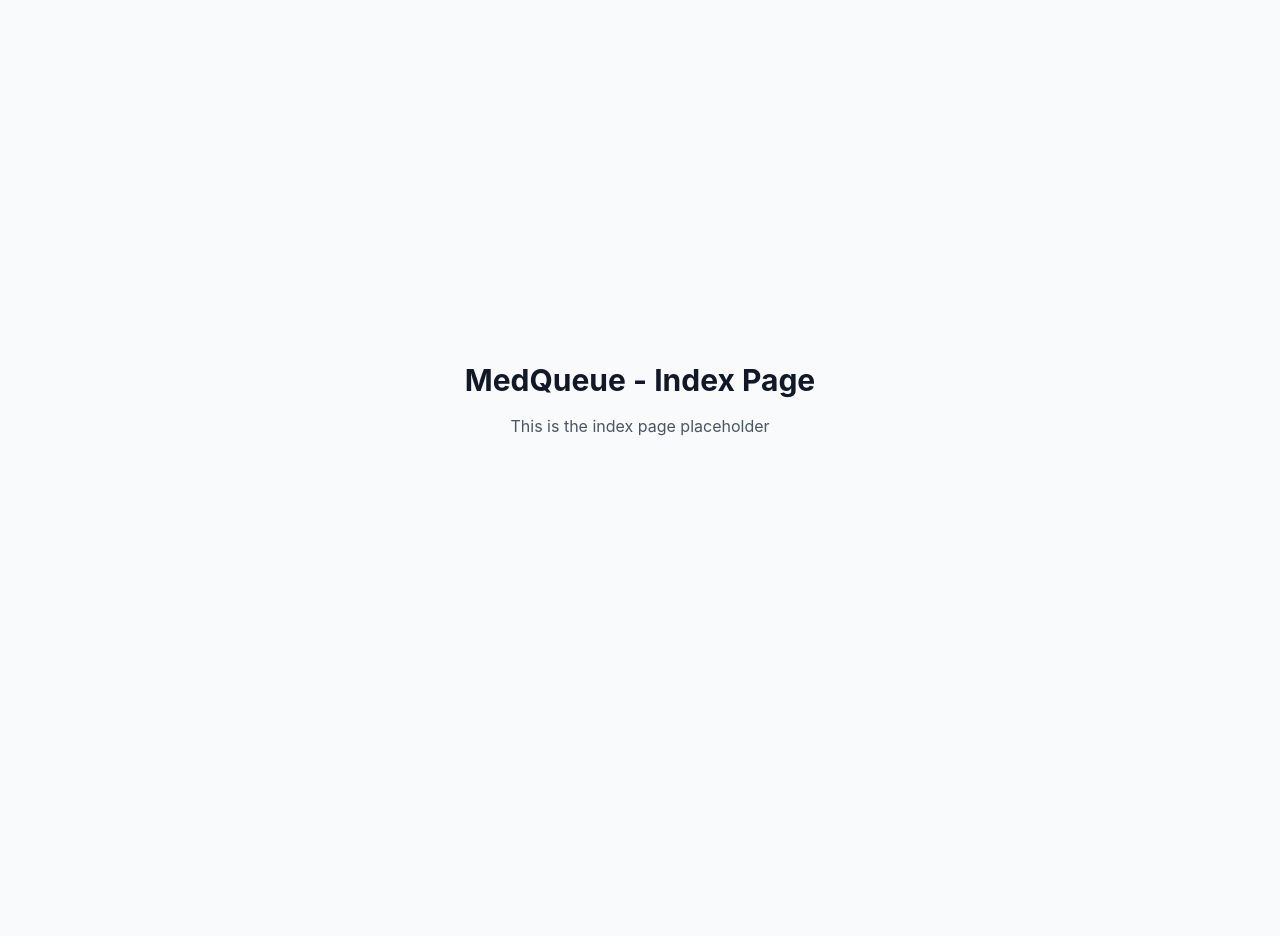
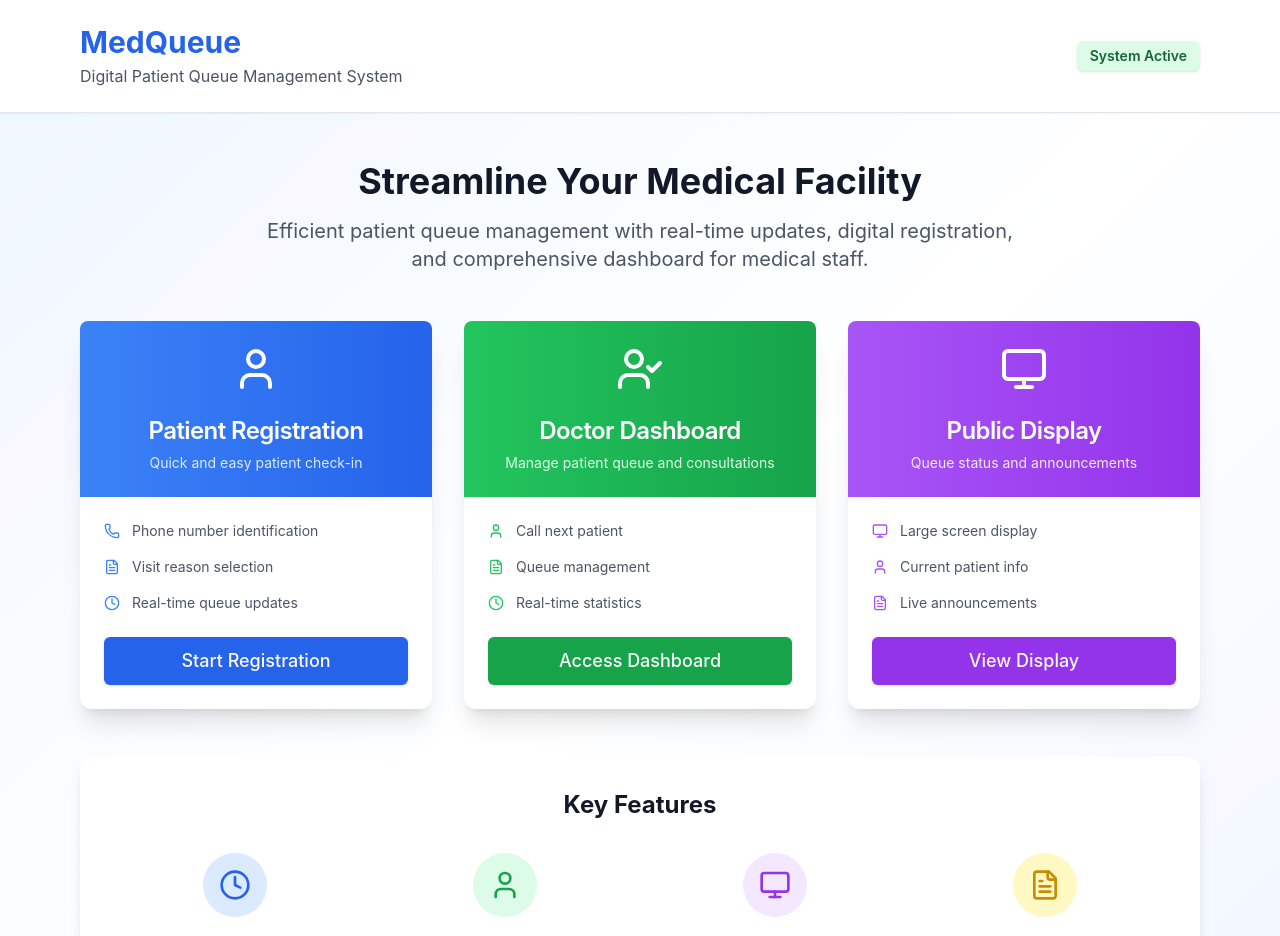
Before and after one commit to hasby-umutoniwabo/medqueue-patient-flow, a React (Vite) app: page /index in a window 1280 px wide. Shown: the top 936 px of the page. Before the commit the page ends 800 px from the top, so only its background shows below. Built offline with nearby package versions, Linux system fonts and the light colour scheme.

Commit message:
created get startd landing page

```diff
--- a/src/pages/Index.tsx
+++ b/src/pages/Index.tsx
@@ -1,13 +1,193 @@
+
+import { Button } from "@/components/ui/button";
+import { Card, CardContent, CardDescription, CardHeader, CardTitle } from "@/components/ui/card";
+import { Badge } from "@/components/ui/badge";
+import { Link } from "react-router-dom";
+import { User, UserCheck, Monitor, Clock, Phone, FileText } from "lucide-react";
+
 const Index = () => {
   return (
-    <div className="min-h-screen bg-gray-50 flex items-center justify-center">
-      <div className="text-center">
-        <h1 className="text-3xl font-bold text-gray-900 mb-4">
-          MedQueue - Index Page
-        </h1>
-        <p className="text-gray-600">
-          This is the index page placeholder
-        </p>
+    <div className="min-h-screen bg-gradient-to-br from-blue-50 via-white to-blue-50">
+      {/* Header */}
+      <div className="bg-white shadow-sm border-b">
+        <div className="max-w-6xl mx-auto px-4 py-6">
+          <div className="flex items-center justify-between">
+            <div>
+              <h1 className="text-3xl font-bold text-blue-600">MedQueue</h1>
+              <p className="text-gray-600 mt-1">Digital Patient Queue Management System</p>
+            </div>
+            <Badge className="bg-green-100 text-green-800 text-sm px-3 py-1">
+              System Active
+            </Badge>
+          </div>
+        </div>
+      </div>
+
+      {/* Main Content */}
+      <div className="max-w-6xl mx-auto px-4 py-12">
+        {/* Hero Section */}
+        <div className="text-center mb-12">
+          <h2 className="text-4xl font-bold text-gray-900 mb-4">
+            Streamline Your Medical Facility
+          </h2>
+          <p className="text-xl text-gray-600 mb-8 max-w-3xl mx-auto">
+            Efficient patient queue management with real-time updates, digital registration,
+            and comprehensive dashboard for medical staff.
+          </p>
+        </div>
+
+        {/* Interface Cards */}
+        <div className="grid grid-cols-1 md:grid-cols-3 gap-8 mb-12">
+          {/* Patient Registration */}
+          <Card className="border-0 shadow-xl hover:shadow-2xl transition-shadow duration-300">
+            <CardHeader className="text-center bg-gradient-to-r from-blue-500 to-blue-600 text-white rounded-t-lg">
+              <User className="h-12 w-12 mx-auto mb-4" />
+              <CardTitle className="text-2xl">Patient Registration</CardTitle>
+              <CardDescription className="text-blue-100">
+                Quick and easy patient check-in
+              </CardDescription>
+            </CardHeader>
+            <CardContent className="p-6">
+              <div className="space-y-4 mb-6">
+                <div className="flex items-center gap-3 text-sm text-gray-600">
+                  <Phone className="h-4 w-4 text-blue-500" />
+                  <span>Phone number identification</span>
+                </div>
+                <div className="flex items-center gap-3 text-sm text-gray-600">
+                  <FileText className="h-4 w-4 text-blue-500" />
+                  <span>Visit reason selection</span>
+                </div>
+                <div className="flex items-center gap-3 text-sm text-gray-600">
+                  <Clock className="h-4 w-4 text-blue-500" />
+                  <span>Real-time queue updates</span>
+                </div>
+              </div>
+              <Link to="/patient">
+                <Button className="w-full bg-blue-600 hover:bg-blue-700 text-lg h-12">
+                  Start Registration
+                </Button>
+              </Link>
+            </CardContent>
+          </Card>
+
+          {/* Doctor Dashboard */}
+          <Card className="border-0 shadow-xl hover:shadow-2xl transition-shadow duration-300">
+            <CardHeader className="text-center bg-gradient-to-r from-green-500 to-green-600 text-white rounded-t-lg">
+              <UserCheck className="h-12 w-12 mx-auto mb-4" />
+              <CardTitle className="text-2xl">Doctor Dashboard</CardTitle>
+              <CardDescription className="text-green-100">
+                Manage patient queue and consultations
+              </CardDescription>
+            </CardHeader>
+            <CardContent className="p-6">
+              <div className="space-y-4 mb-6">
+                <div className="flex items-center gap-3 text-sm text-gray-600">
+                  <User className="h-4 w-4 text-green-500" />
+                  <span>Call next patient</span>
+                </div>
+                <div className="flex items-center gap-3 text-sm text-gray-600">
+                  <FileText className="h-4 w-4 text-green-500" />
+                  <span>Queue management</span>
+                </div>
+                <div className="flex items-center gap-3 text-sm text-gray-600">
+                  <Clock className="h-4 w-4 text-green-500" />
+                  <span>Real-time statistics</span>
+                </div>
+              </div>
+              <Link to="/doctor">
+                <Button className="w-full bg-green-600 hover:bg-green-700 text-lg h-12">
+                  Access Dashboard
+                </Button>
+              </Link>
+            </CardContent>
+          </Card>
+
+          {/* Announcement Screen */}
+          <Card className="border-0 shadow-xl hover:shadow-2xl transition-shadow duration-300">
+            <CardHeader className="text-center bg-gradient-to-r from-purple-500 to-purple-600 text-white rounded-t-lg">
+              <Monitor className="h-12 w-12 mx-auto mb-4" />
+              <CardTitle className="text-2xl">Public Display</CardTitle>
+              <CardDescription className="text-purple-100">
+                Queue status and announcements
+              </CardDescription>
+            </CardHeader>
+            <CardContent className="p-6">
+              <div className="space-y-4 mb-6">
+                <div className="flex items-center gap-3 text-sm text-gray-600">
+                  <Monitor className="h-4 w-4 text-purple-500" />
+                  <span>Large screen display</span>
+                </div>
+                <div className="flex items-center gap-3 text-sm text-gray-600">
+                  <User className="h-4 w-4 text-purple-500" />
+                  <span>Current patient info</span>
+                </div>
+                <div className="flex items-center gap-3 text-sm text-gray-600">
+                  <FileText className="h-4 w-4 text-purple-500" />
+                  <span>Live announcements</span>
+                </div>
+              </div>
+              <Link to="/display">
+                <Button className="w-full bg-purple-600 hover:bg-purple-700 text-lg h-12">
+                  View Display
+                </Button>
+              </Link>
+            </CardContent>
+          </Card>
+        </div>
+
+        {/* Features Section */}
+        <div className="bg-white rounded-xl shadow-lg p-8">
+          <h3 className="text-2xl font-bold text-center text-gray-900 mb-8">
+            Key Features
+          </h3>
+          <div className="grid grid-cols-1 md:grid-cols-2 lg:grid-cols-4 gap-6">
+            <div className="text-center">
+              <div className="bg-blue-100 rounded-full p-3 w-16 h-16 mx-auto mb-4 flex items-center justify-center">
+                <Clock className="h-8 w-8 text-blue-600" />
+              </div>
+              <h4 className="font-semibold text-gray-900 mb-2">Real-time Updates</h4>
+              <p className="text-sm text-gray-600">
+                Live queue status and instant notifications
+              </p>
+            </div>
+            <div className="text-center">
+              <div className="bg-green-100 rounded-full p-3 w-16 h-16 mx-auto mb-4 flex items-center justify-center">
+                <User className="h-8 w-8 text-green-600" />
+              </div>
+              <h4 className="font-semibold text-gray-900 mb-2">Easy Registration</h4>
+              <p className="text-sm text-gray-600">
+                Quick patient check-in with minimal information
+              </p>
+            </div>
+            <div className="text-center">
+              <div className="bg-purple-100 rounded-full p-3 w-16 h-16 mx-auto mb-4 flex items-center justify-center">
+                <Monitor className="h-8 w-8 text-purple-600" />
+              </div>
+              <h4 className="font-semibold text-gray-900 mb-2">Public Display</h4>
+              <p className="text-sm text-gray-600">
+                Large screen for waiting room information
+              </p>
+            </div>
+            <div className="text-center">
+              <div className="bg-yellow-100 rounded-full p-3 w-16 h-16 mx-auto mb-4 flex items-center justify-center">
+                <FileText className="h-8 w-8 text-yellow-600" />
+              </div>
+              <h4 className="font-semibold text-gray-900 mb-2">Queue Management</h4>
+              <p className="text-sm text-gray-600">
+                Efficient patient flow and scheduling
+              </p>
+            </div>
+          </div>
+        </div>
+      </div>
+
+      {/* Footer */}
+      <div className="bg-gray-900 text-white py-8 mt-12">
+        <div className="max-w-6xl mx-auto px-4 text-center">
+          <p className="text-gray-300">
+            © 2025 MedQueue. Digital Patient Queue Management System.
+          </p>
+        </div>
       </div>
     </div>
   );
```
